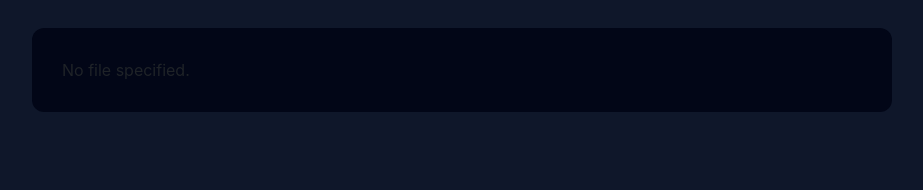
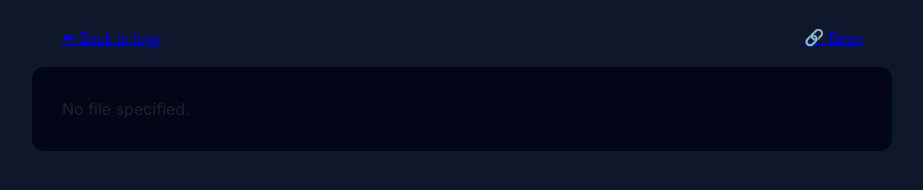
Before and after one commit to dawidpolakowski/daily-log, a plain HTML site: page log.html in a window 1280 px wide. Shown: the whole page, without its empty margins (178-1101 px from the left). Drawn offline with nearby package versions, Linux system fonts and the light colour scheme.

Commit message:
add navigation

```diff
--- a/log.html
+++ b/log.html
@@ -30,6 +30,14 @@
 
 <body>
 
+<div style="max-width:800px; margin:auto; display:flex; justify-content:space-between; align-items:center; margin-bottom:20px;">
+  <a href="index.html">⬅ Back to logs</a>
+
+  <a href="https://github.com/dawidpolakowski/daily-log" target="_blank">
+    🔗 Repo
+  </a>
+</div>
+</div>
     <div class="markdown-body" id="content">
         Loading...
     </div>
```
Also changed, not shown: index.html (+6 -0 lines).
